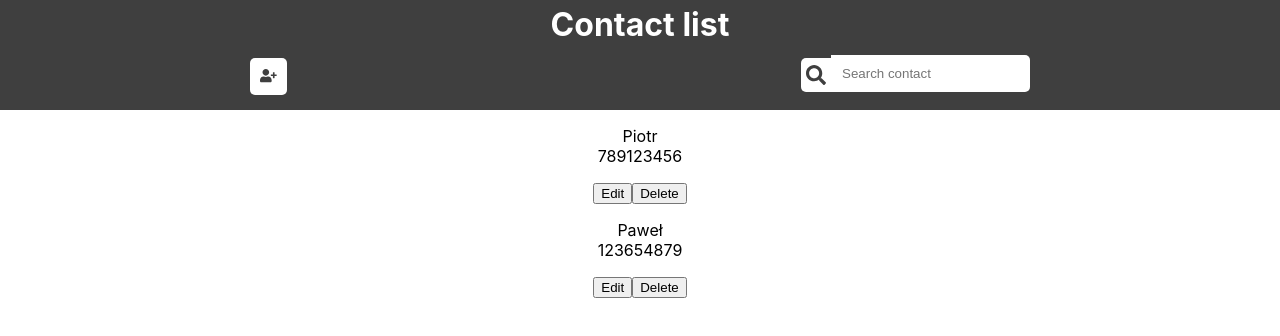
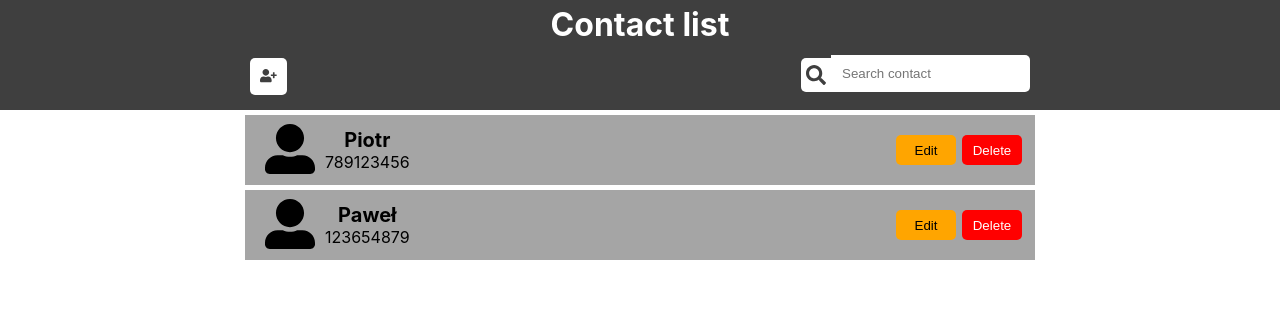
Before and after one commit to kedziorap/contact-list, a React (Create React App) app: page / in a window 1280 px wide. Shown: the top 336 px of the page. Built offline with nearby package versions, Linux system fonts and the light colour scheme.

Commit message:
Add styles to list

```diff
--- a/src/App.js
+++ b/src/App.js
@@ -4,9 +4,9 @@ import Header from './components/Header/Header';
 import ContactList from './components/ContactsList/ContactsList';
 import { library } from '@fortawesome/fontawesome-svg-core';
 //import { FontAwesomeIcon } from '@fortawesome/react-fontawesome';
-import { faSearch, faUserPlus } from '@fortawesome/free-solid-svg-icons';
+import { faSearch, faUserPlus, faUserAlt } from '@fortawesome/free-solid-svg-icons';
 
-library.add(faSearch, faUserPlus);
+library.add(faSearch, faUserPlus, faUserAlt);
 const users = [
   {
     name: 'Piotr',
--- /dev/null
+++ b/src/components/ContactsList/Contact/Contact.css
@@ -0,0 +1,49 @@
+.contact {
+    background: rgb(165, 165, 165);
+    padding: 5px 10px;
+    margin: 5px;
+    display: flex;
+    justify-content: space-between;
+}
+.contactInfo {
+    display: flex;
+}
+.iconUser {
+    font-size: 50px;
+    padding: 0 10px;
+}
+.contactDeatils {
+    display: flex;
+    flex-wrap: wrap;
+    align-items: center;
+}
+.name {
+    font-weight: bold;
+    font-size: 20px;
+}
+.btns-nav {
+    display: flex;
+    align-items: center;
+}
+.btns-nav button {
+    width: 60px;
+    height: 30px;
+    border: 0;
+    margin: 3px;
+    cursor: pointer;
+    border-radius: 5px;
+    transition: 0.2s;
+}
+.edit {
+    background: orange;
+}
+.delete {
+    background: red;
+    color: white;
+}
+.edit:hover {
+    background: rgb(163, 106, 1);
+}
+.delete:hover {
+    background: rgb(190, 82, 20);
+}
--- a/src/components/ContactsList/Contact/Contact.js
+++ b/src/components/ContactsList/Contact/Contact.js
@@ -1,4 +1,6 @@
 import React, {Component} from 'react';
+import { FontAwesomeIcon } from '@fortawesome/react-fontawesome'
+import './Contact.css';
 
 class Contact extends Component {
     constructor(props){
@@ -25,12 +27,23 @@ class Contact extends Component {
             )
         } else {
             return (
-                <div>
-                    <p>
-                        <span>{this.props.name}</span><br/>
-                        <span>{this.props.phone}</span>
-                    </p>
-                    <button onClick={this.toggleEdit} disabled={this.props.canEdit}>Edit</button><button onClick={()=>this.props.onDelete(this.props.phone)}disabled={this.props.canEdit}>Delete</button>
+                <div className="contact">
+                    <div className="contactInfo">
+                        <div className="iconUser">
+                            <FontAwesomeIcon icon="user-alt" />
+                        </div>
+                        <div className="contactDeatils">
+                            <div>
+                                <span className="name">{this.props.name}</span><br/>
+                                <span className="phone">{this.props.phone}</span>
+                            </div>
+                        </div>
+                    </div>
+                    <div className="btns-nav">
+                        <div>
+                            <button className="edit" onClick={this.toggleEdit} disabled={this.props.canEdit}>Edit</button><button className="delete" onClick={()=>this.props.onDelete(this.props.phone)}disabled={this.props.canEdit}>Delete</button>
+                        </div>
+                    </div>
                 </div>
             );
         }
--- a/src/components/ContactsList/ContactList.css
+++ b/src/components/ContactsList/ContactList.css
@@ -1,3 +1,5 @@
 main {
     padding-top: 110px;
+    margin: 0 auto;
+    max-width: 800px;
 }
```
Also changed, not shown: public/style.css (added).
